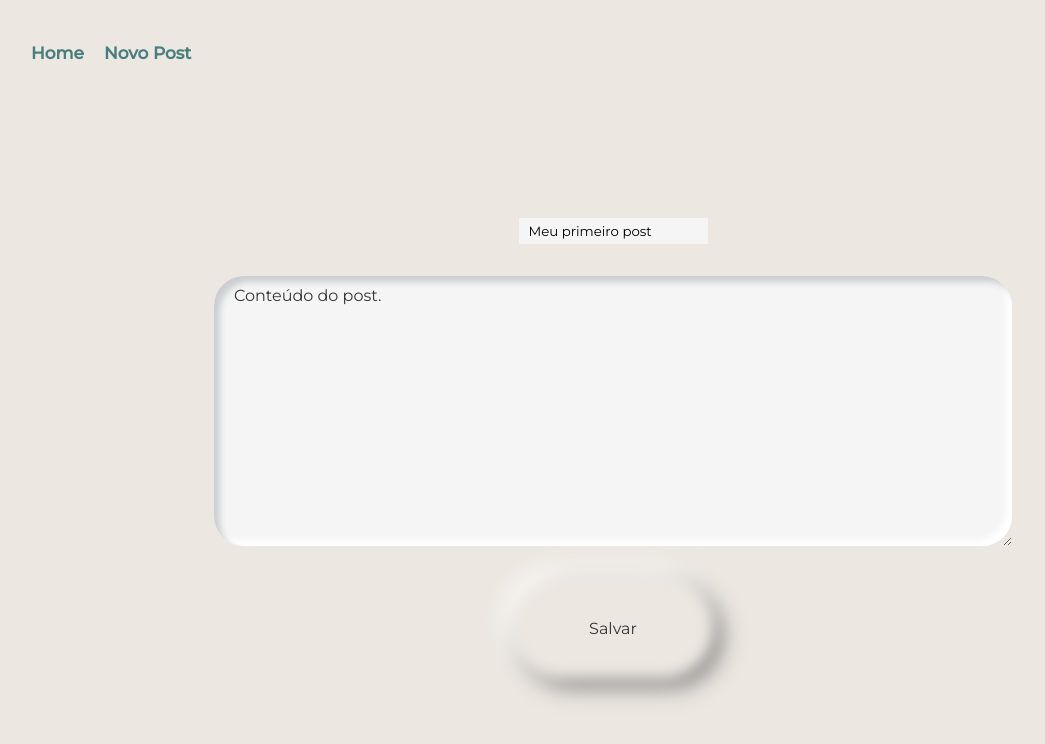
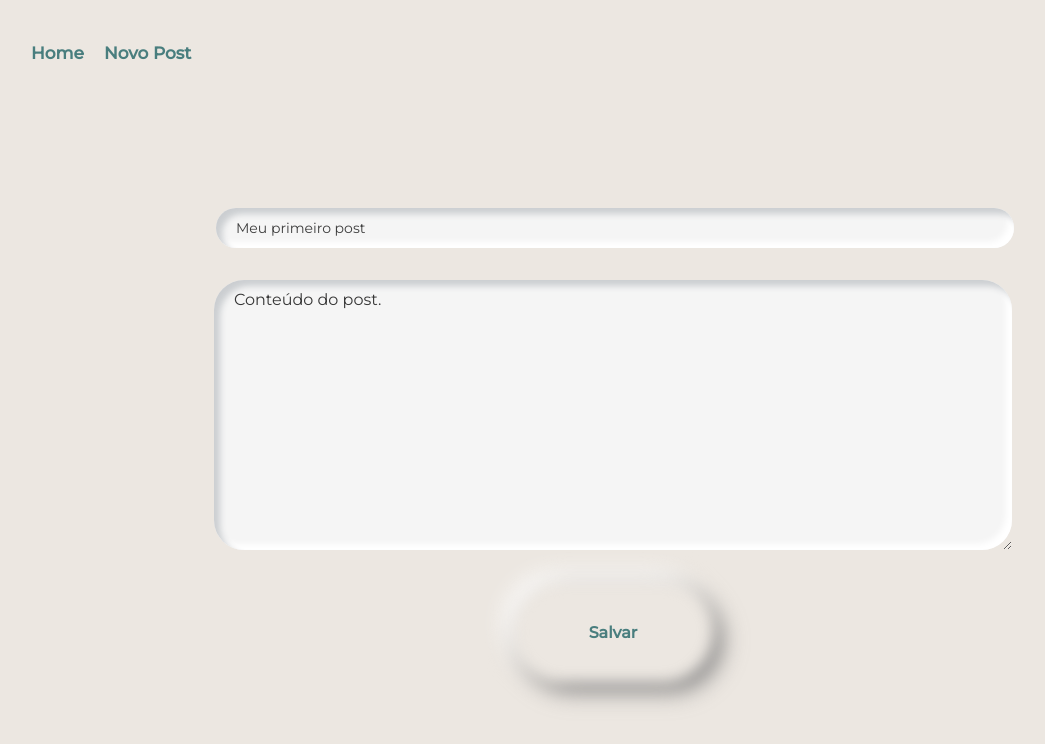
Before and after one commit to KarolKowalczuck/blogVue, a Vue app: page /edit/0 in a window 1280 px wide. Shown: the top 744 px of the page, without its empty margins (37-1082 px from the left). Built offline with nearby package versions, Linux system fonts and the light colour scheme.

Commit message:
WIP - estilização da pagina

```diff
--- a/src/assets/form.css
+++ b/src/assets/form.css
@@ -1,5 +1,21 @@
+input {
+  outline: none;
+  border: none;
+
+  margin-top: 10px;
+  padding-left: 20px;
+  height: 30px;
+  background-color: whitesmoke;
+  font-size: 14px;
+  border-radius: 50px;
+  box-shadow: inset 6px 6px 6px #cbced1, inset -6px -6px 6px white;
+
+  caret-color: #497e7e;
+
+  margin-left: 20px;
+}
+
 form {
-
   justify-content: center;
   align-items: center;
   width: 100%;
@@ -10,7 +26,8 @@ form {
 
   display: block;
   outline: none;
-  }
+
+}
 
 form > * {
   margin: 1rem;
@@ -34,7 +51,8 @@ button {
   background-color: #ece7e1;
   font-size: 16px;
   font-family: "Montserrat", sans-serif;
-  color: rgb(54, 54, 54);
+  color: #497e7e;
+  font-weight: bold;
 
   position: relative;
   width: 200px;
--- a/src/assets/posts.css
+++ b/src/assets/posts.css
@@ -1,3 +1,5 @@
+
+
 .post {
   /* border: 1px solid rgb(54, 54, 54); */
 
@@ -11,6 +13,9 @@
   align-items: flex-start;
   margin-block-end: 10px;
   margin-top: 40px;
+
+  border: 1px solid blue;
+
 }
 
 #lista-posts {
@@ -21,4 +26,22 @@
 #lista-posts * {
   background-color: whitesmoke;
   color: rgb(71, 70, 70);
+
 }
+
+
+h3 {
+  width: 95%;
+  display: flex;
+  flex-direction: row;
+  justify-content: space-between;
+  align-items: center;
+
+}
+
+p {
+  border: 1px solid red;
+
+  width: 95%;
+  height: 100%;
+}
--- a/src/components/PostForm.vue
+++ b/src/components/PostForm.vue
@@ -46,7 +46,7 @@ export default {
 
 <template>
   <form action="" class="forms flex">
-    <input v-model="formData.title" placeholder="Titulo" />
+    <input class="title" v-model="formData.title" placeholder="Titulo" maxlength="30"/>
 
     <textarea
       v-model="formData.content"
@@ -61,4 +61,33 @@ export default {
   </form>
 </template>
 
-<style scoped></style>
+<style scoped>
+input {
+  outline: none;
+  border: none;
+
+  margin-top: 10px;
+  padding-left: 20px;
+  height: 30px;
+  width: 60vw;
+  background-color: whitesmoke;
+  font-size: 14px;
+  border-radius: 50px;
+  box-shadow: inset 6px 6px 6px #cbced1, inset -6px -6px 6px white;
+
+  color: #3d3d3d;
+  caret-color: #497e7e;
+
+  margin-left: 20px;
+}
+
+.title {
+  white-space: nowrap;
+  overflow: hidden;
+  text-overflow: ellipsis;
+}
+
+textarea {
+  word-break: auto;
+}
+</style>
--- a/src/views/Create.vue
+++ b/src/views/Create.vue
@@ -12,22 +12,5 @@ export default {
 </template>
 
 <style scoped>
-input {
-  outline: none;
-  border: none;
 
-  margin-top: 10px;
-  padding-left: 20px;
-  height: 30px;
-  width: 60vw;
-  background-color: whitesmoke;
-  font-size: 14px;
-  border-radius: 50px;
-  box-shadow: inset 6px 6px 6px #cbced1, inset -6px -6px 6px white;
-
-  color: #497e7e;
-  caret-color: #497e7e;
-
-  margin-left: 20px;
-}
 </style>
--- a/src/views/Home.vue
+++ b/src/views/Home.vue
@@ -67,21 +67,24 @@ export default {
 
 <style scoped>
 input {
-  outline: none;
-  border: none;
+  width: 30vw;
+  color: #497e7e;
+}
+/*
+h3 {
+  width: 95%;
+  display: flex;
+  flex-direction: row;
+  justify-content: space-between;
+  align-items: center;
 
-  margin-top: 10px;
-  padding-left: 20px;
-  height: 30px;
-  width: 30vw;
-  background-color: whitesmoke;
-  font-size: 14px;
-  border-radius: 50px;
-  box-shadow: inset 6px 6px 6px #cbced1, inset -6px -6px 6px white;
+}
 
-  color: #497e7e;
-  caret-color: #497e7e;
+p {
+  border: 1px solid red;
 
-  margin-left: 20px;
-}
+  width: 95%;
+  height: 100%;
+} */
+
 </style>
```
